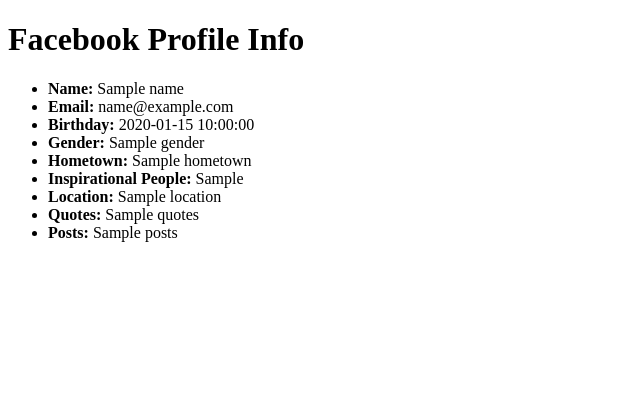
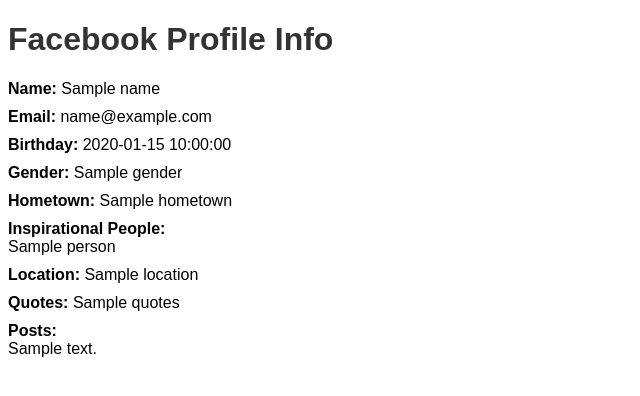
Before and after one commit to paulaji/flask-socialinterests, a Flask app: template templates/facebook_info.html in a window 1280 px wide. Shown: the top 396 px of the page, without its empty margins (0-640 px from the left). Run offline with Flask 3, Linux system fonts and the light colour scheme; the template is opened without the code that fills it: most values are stand-ins (such as "Sample title", 1, 10 or a date in 2020).

Commit message:
with and without id

```diff
--- a/templates/facebook_info.html
+++ b/templates/facebook_info.html
@@ -1,7 +1,26 @@
-<!DOCTYPE html>
+<!-- with id -->
+<!-- <!DOCTYPE html>
 <html>
   <head>
     <title>Facebook Profile Info</title>
+    <style>
+      body {
+        font-family: Arial, Helvetica, sans-serif;
+      }
+      h1 {
+        color: #333;
+      }
+      ul {
+        list-style-type: none;
+        padding: 0;
+      }
+      li {
+        margin-bottom: 10px;
+      }
+      strong {
+        font-weight: bold;
+      }
+    </style>
   </head>
   <body>
     <h1>Facebook Profile Info</h1>
@@ -17,4 +36,62 @@
       <li><strong>Posts:</strong> {{ posts }}</li>
     </ul>
   </body>
+</html> -->
+<!--  -->
+<!--  -->
+<!--  -->
+<!--  -->
+<!--  -->
+<!-- without id -->
+<!DOCTYPE html>
+<html>
+  <head>
+    <title>Facebook Profile Info</title>
+    <style>
+      body {
+        font-family: Arial, Helvetica, sans-serif;
+      }
+      h1 {
+        color: #333;
+      }
+      ul {
+        list-style-type: none;
+        padding: 0;
+      }
+      li {
+        margin-bottom: 10px;
+      }
+      strong {
+        font-weight: bold;
+      }
+    </style>
+  </head>
+  <body>
+    <h1>Facebook Profile Info</h1>
+    <ul>
+      <li><strong>Name:</strong> {{ name }}</li>
+      <li><strong>Email:</strong> {{ email }}</li>
+      <li><strong>Birthday:</strong> {{ birthday }}</li>
+      <li><strong>Gender:</strong> {{ gender }}</li>
+      <li><strong>Hometown:</strong> {{ hometown.name }}</li>
+      <li>
+        <strong>Inspirational People:</strong>
+        <ul>
+          {% for person in ip %}
+          <li>{{ person.name }}</li>
+          {% endfor %}
+        </ul>
+      </li>
+      <li><strong>Location:</strong> {{ location.name }}</li>
+      <li><strong>Quotes:</strong> {{ quotes }}</li>
+      <li>
+        <strong>Posts:</strong>
+        <ul>
+          {% for post in posts.data %}
+          <li>{{ post.message }}</li>
+          {% endfor %}
+        </ul>
+      </li>
+    </ul>
+  </body>
 </html>
```
